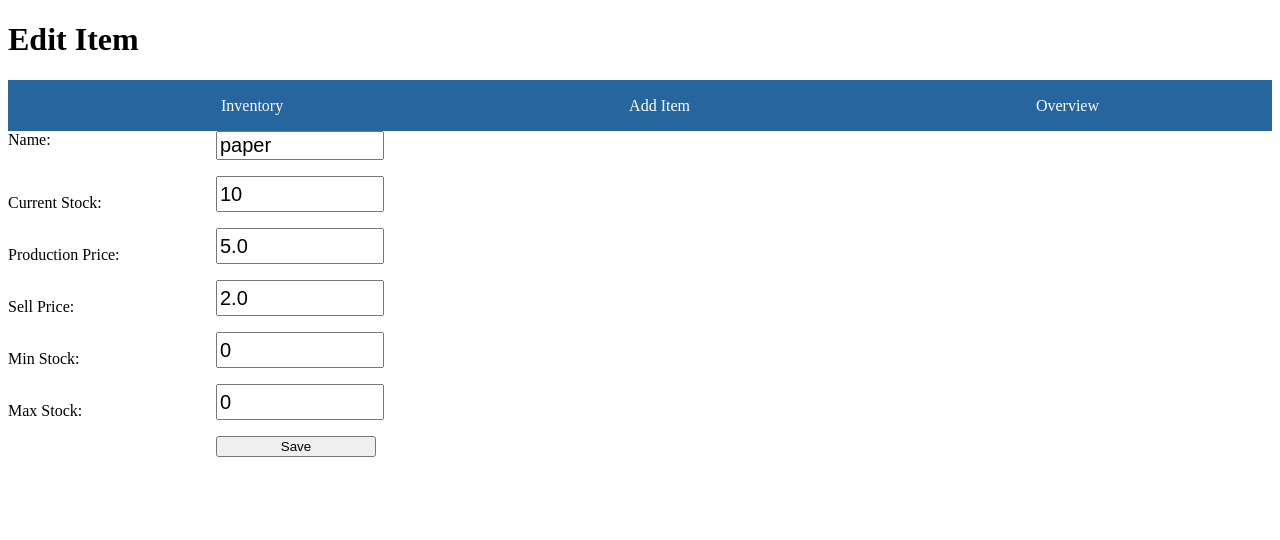
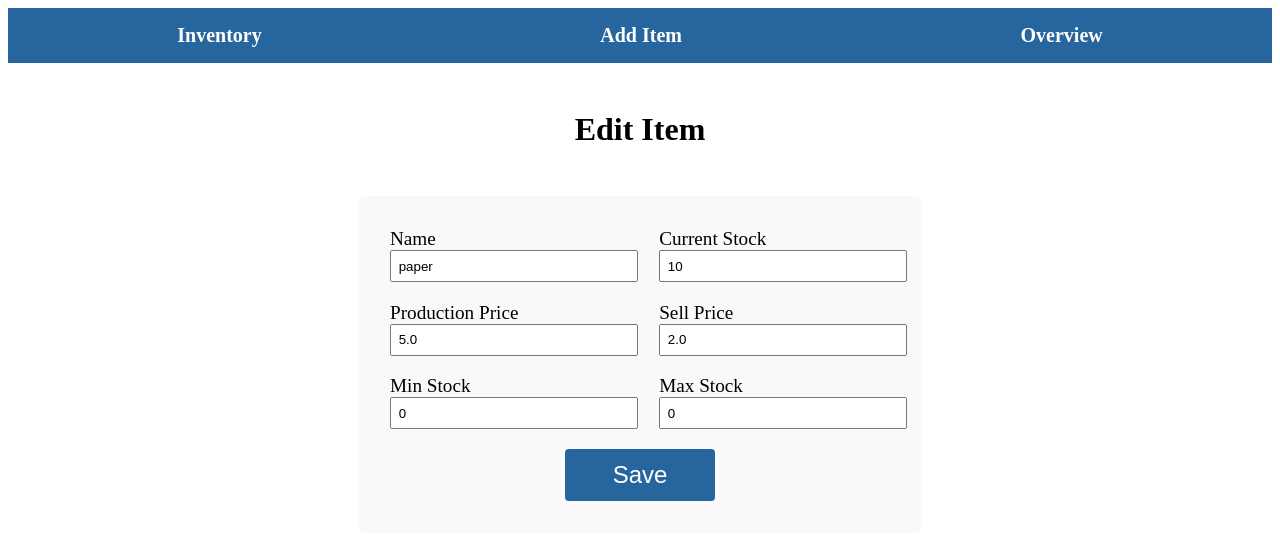
Before and after one commit to jforss3/SDEV265_final_project, a Flask app: page /edit/2 in a window 1280 px wide. Shown: the top 540 px of the page. Run offline with Flask 3, Linux system fonts and the light colour scheme.

Commit message:
Fixed edit_item.html. Updated app.css for better formatting and alignment. Added a new CSS class called item-form for styling forms in both add_item.html and edit_item.html. Also updated the CSS for overview.html and broke all CSS rules onto separate lines for better readability.

```diff
--- a/items.json
+++ b/items.json
@@ -1,13 +1,4 @@
 [
-    {
-        "id": 1,
-        "name": "apples",
-        "production_price": 1.0,
-        "sell_price": 2.0,
-        "current_stock": 5,
-        "min_stock": 10,
-        "max_stock": 20
-    },
     {
         "id": 2,
         "name": "paper",
@@ -16,5 +7,14 @@
         "current_stock": 10,
         "min_stock": 0,
         "max_stock": 0
+    },
+    {
+        "id": 3,
+        "name": "pencils",
+        "production_price": 1.0,
+        "sell_price": 2.0,
+        "current_stock": 10,
+        "min_stock": 5,
+        "max_stock": 20
     }
 ]
--- a/static/app.css
+++ b/static/app.css
@@ -1,31 +1,121 @@
-/* nav */
-nav {background-color: #26659E; padding: .05em 0em;}
-nav a {text-decoration: none; color: #FFFFFF;}
-nav ul {display: flex; flex-direction: row; flex-wrap: nowrap; justify-content: space-around; list-style-type: none;}
-/* table */
-thead {background-color: #F0F0F0;}
-th, td {padding: .5em;}
-/* form */
-form {display: grid; grid-template-rows: auto; grid-template-columns: 10em 10em; gap: 1em 3em;}
-label {font-size: 1.1em;}
-input {width: 100%; font-size: 1.25em;}
+/* Nav */
+nav {
+    background-color: #26659E;
+    padding: 1em 0;
+}
 
-/* classes*/
+nav a {
+    text-decoration: none;
+    color: #fff;
+    font-weight: bold;
+    font-size: 1.25em;
+}
+
+nav ul {
+    display: flex;
+    justify-content: space-around;
+    list-style: none;
+    margin: 0;
+    padding: 0;
+}
+
+/* Headings */
+h1, h2 {
+    font-size: 2em;
+    margin: 1.5em 0;
+    text-align: center;
+}
+
+/* Table */
+.inventory-table {
+    width: 100%;
+    border-collapse: collapse;
+    font-size: 1.1em;
+}
+
+.inventory-table th,
+.inventory-table td {
+    padding: 0.5em;
+    border: 1px solid #ccc;
+    text-align: left;
+}
+
+.inventory-table thead {
+    background-color: #F0F0F0;
+}
+
+/* Item Forms */
+.item-form {
+    width: 500px;
+    margin: 3em auto 2em auto;
+    padding: 2em;
+    background: #f9f9f9;
+    border-radius: 8px;
+}
+
+.item-form form {
+    display: grid;
+    grid-template-columns: 1fr 1fr;
+    gap: 1em 2em;
+    font-size: 1.2em;
+}
+
+.item-form input {
+    width: 100%;
+    padding: 0.5em;
+}
+
+.item-form .submit_button {
+    grid-column: 1 / -1;
+    justify-self: center;
+    padding: 0.5em 2em;
+    font-size: 1.25em;
+    background: #26659E;
+    border: none;
+    color: #fff;
+    border-radius: 4px;
+    cursor: pointer;
+}
+
+/* Buttons */
 .link_button {
     display: inline-block;
     background-color: #F0F0F0;
-    padding: .25em;
-    color: #000000;
+    padding: 0.25em 0.5em;
+    color: #000;
     text-decoration: none;
     text-align: center;
+    border-radius: 4px;
 }
 
-.submit_button {
-    background-color: #26659E;
-    padding: .2em;
-    justify-self: left;
-    align-self: center;
-    border: none;
-    color: #FFFFFF;
-    font-size: 1.25em;
+/* Container */
+.container {
+    max-width: 900px;
+    margin: 0 auto;
+    padding: 1.5em 1em;
 }
+
+/* Overview Boxes */
+.overview-boxes {
+    display: flex;
+    gap: 1em;
+    justify-content: center;
+    margin: 1em 0;
+}
+
+.box {
+    flex: 1;
+    max-width: 450px;
+    background-color: #F0F0F0;
+    padding: 1em;
+    border-radius: 8px;
+}
+
+/* Stock Info */
+.stock-info {
+    margin-top: 1.5em;
+    background-color: #F0F0F0;
+    padding: 1em;
+    border-radius: 6px;
+    text-align: center;
+}
--- a/templates/edit_item.html
+++ b/templates/edit_item.html
@@ -6,7 +6,6 @@
     <link rel="stylesheet" href="{{ url_for('static', filename='app.css') }}">
 </head>
 <body>
-        <h1>Edit Item</h1>
     <nav>
         <ul>
             <li><a href="/">Inventory</a></li>
@@ -15,14 +14,36 @@
         </ul>
     </nav>
 
+    <h1>Edit Item</h1>
+
+    <div class="item-form">
         <form method="POST">
-            Name: <input name="name" value="{{ item.name }}"><br>
-            Current Stock: <input type="number" name="current_stock" value="{{ item.current_stock }}"><br>
-            Production Price: <input type="number" step="0.01" name="production_price" value="{{ item.production_price }}"><br>
-            Sell Price: <input type="number" step="0.01" name="sell_price" value="{{ item.sell_price }}"><br>
-            Min Stock: <input type="number" name="min_stock" value="{{ item.min_stock }}"><br>
-            Max Stock: <input type="number" name="max_stock" value="{{ item.max_stock }}"><br>
-            <button type="submit">Save</button>
+            <div>
+                <label for="name">Name</label>
+                <input type="text" name="name" id="name" value="{{ item.name }}">
+            </div>
+            <div>
+                <label for="current_stock">Current Stock</label>
+                <input type="number" name="current_stock" id="current_stock" value="{{ item.current_stock }}">
+            </div>
+            <div>
+                <label for="production_price">Production Price</label>
+                <input type="number" step="0.01" name="production_price" id="production_price" value="{{ item.production_price }}">
+            </div>
+            <div>
+                <label for="sell_price">Sell Price</label>
+                <input type="number" step="0.01" name="sell_price" id="sell_price" value="{{ item.sell_price }}">
+            </div>
+            <div>
+                <label for="min_stock">Min Stock</label>
+                <input type="number" name="min_stock" id="min_stock" value="{{ item.min_stock }}">
+            </div>
+            <div>
+                <label for="max_stock">Max Stock</label>
+                <input type="number" name="max_stock" id="max_stock" value="{{ item.max_stock }}">
+            </div>
+            <button type="submit" class="submit_button">Save</button>
         </form>
+    </div>
 </body>
 </html>
```
Also changed, not shown: templates/add_item.html (+9 -7 lines). Lines whose indentation alone changed are shown as unchanged.
